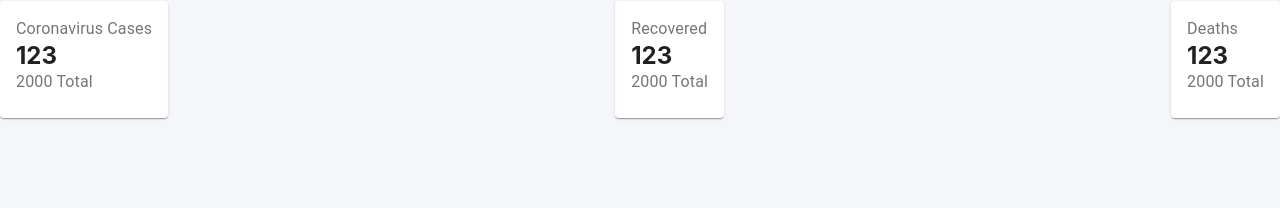
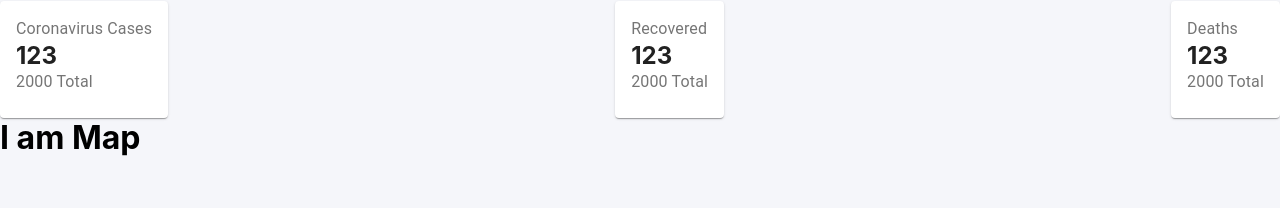
Before and after one commit to FII78/covid-tracker, a React (Create React App) app: page / in a window 1280 px wide. Shown: the part 75-283 px from the top of the page. Built offline with nearby package versions, Linux system fonts and the light colour scheme; no server answers.

Commit message:
Map componenet added

```diff
--- a/src/App.js
+++ b/src/App.js
@@ -7,6 +7,7 @@ import {
   Select
 } from "@material-ui/core"
 import InfoBox from "./InfoBox"
+import Map from "./Map"
 
 //STATE = How to write a variable in REACT
 //USEEFFECT= runs a piece of code based on a given condition
@@ -85,6 +86,7 @@ function App() {
       {/** Graph */}
 
       {/** Map */}
+      <Map/>
 
     </div>
   );
--- /dev/null
+++ b/src/Map.js
@@ -0,0 +1,11 @@
+import React from 'react'
+
+function Map() {
+    return (
+        <div className="map">
+            <h1>I am Map</h1>
+        </div>
+    )
+}
+
+export default Map
```
Also changed, not shown: 1 other file (tests, documents, lock files or other folders).
